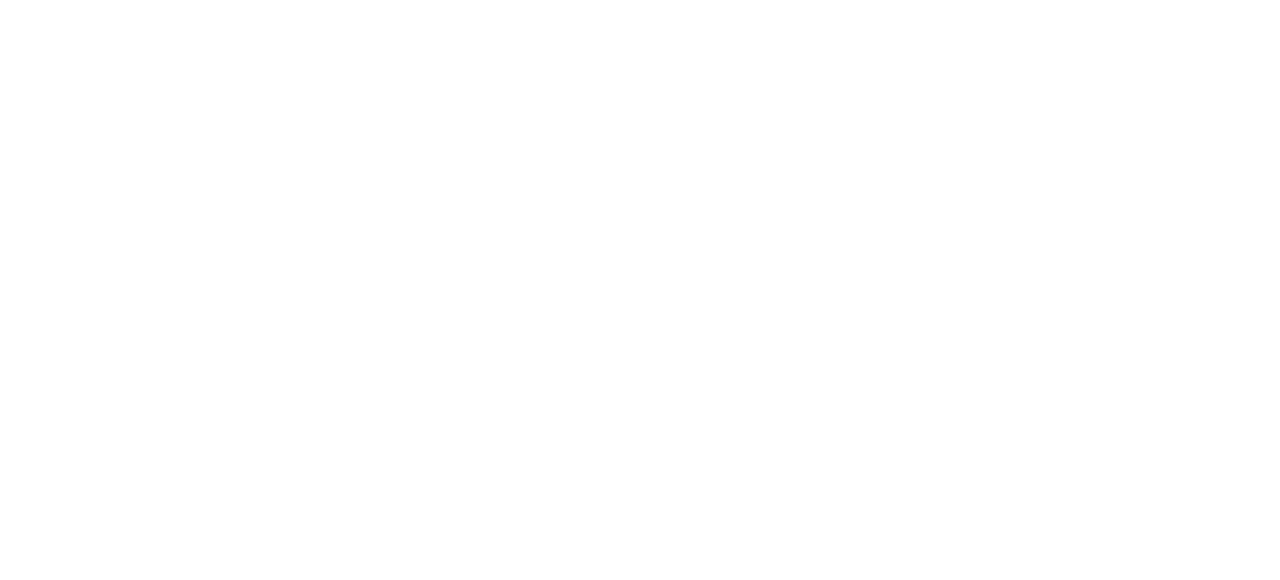
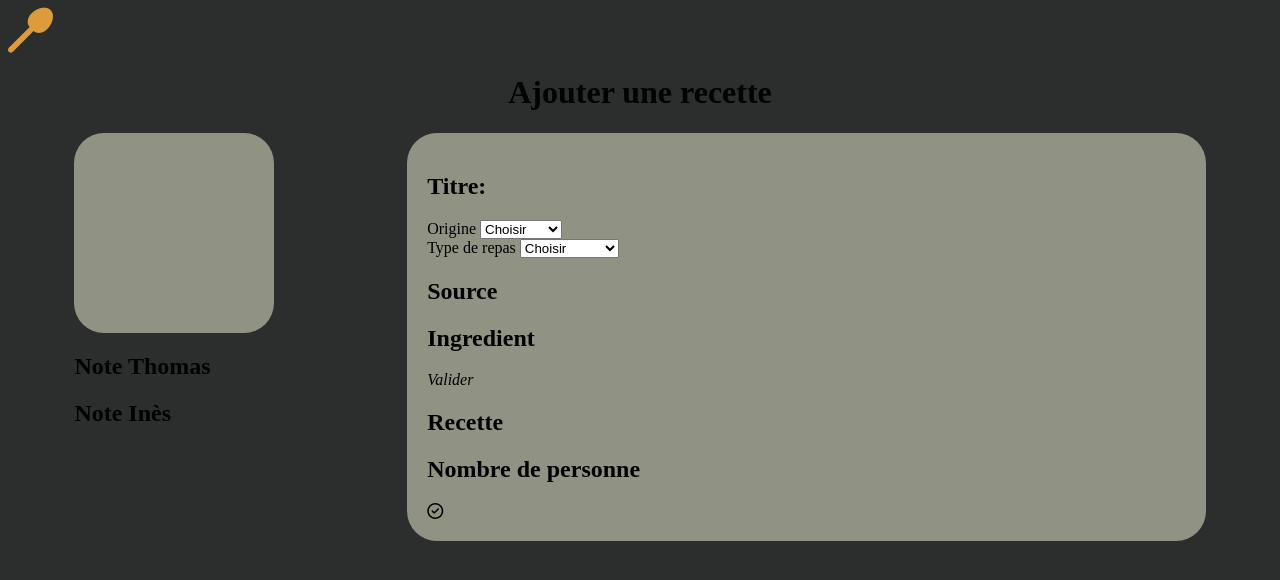
Before and after one commit to ines-lmahdi/cuisto-mas, a website: page frontend/html/add_recipe.html in a window 1280 px wide. Drawn offline with Linux system fonts and the light colour scheme.

Commit message:
start add_recipe.html

```diff
--- a/frontend/html/add_recipe.html
+++ b/frontend/html/add_recipe.html
@@ -3,12 +3,85 @@
 <head>
     <meta charset="UTF-8">
     <meta name="viewport" content="width=device-width, initial-scale=1.0">
-    <link rel="stylesheet" href="/style/style.css">
+    <link rel="stylesheet" href="/frontend/style/style.css">
     <script src="https://kit.fontawesome.com/a69e88d2f1.js" crossorigin="anonymous"></script>
     <link rel="stylesheet" href="/font/Roboto-Regular.ttf">
     <!--<link rel="preconnect" href="https://fonts.googleapis.com"><link rel="preconnect" href="https://fonts.gstatic.com" crossorigin><link href="https://fonts.googleapis.com/css2?family=Open+Sans&family=Roboto&family=Roboto+Serif:opsz,wght@8..144,100&display=swap" rel="stylesheet">-->
     <title>Cuisto'mas</title>
 </head>
-<body>
+<body id="page_add_recipe" class="bg_grey">
+    <header>
+        <a href="index.html"><i class="fa-solid fa-spoon spoon_menu"></i></a>
+        <h1>Ajouter une recette</h1>
+    </header>
+    <main >
+        <div id="recite">
+            <aside id="left_side">
+                <div id="add_image">
+                    <input type="image" src="" alt="">
+                </div>
+                <div id="add_note">
+                    <div id="note_thomas">
+                        <h2> Note Thomas</h2>
+                        <div id="star_note">
+                            <i></i>
+                        </div>
+                    </div>
+                    <div id="note_ines">
+                        <h2> Note Inès</h2>
+                        <div id="star_note">
+                            <i></i>
+                        </div>
+                    </div>
+                </div>
+            </aside>
+            <aside id="right_side">
+                <div id="recipe_title">
+                    <h2>Titre:</h2>
+                </div>
+                <div id="recipe_origine">
+                    <label for="origine-select">Origine</label>
+                    <select name="origine" id="origine-select">
+                        <option value="">Choisir</option>
+                        <option value="algerien">Algérien</option>
+                        <option value="américain">Americain</option>
+                        <option value="anglais">Anglais</option>
+                        <option value="chinois">Chinois</option>
+                        <option value="espagnol">Espagnol</option>
+                        <option value="français">Français</option>
+                        <option value="indien">Indien</option>
+                        <option value="italien">Italien</option>
+                        <option value="japonais">Japonais</option>
+                        <option value="marocain">Marocain</option>
+                        <option value="tunisien">Tunisien</option>
+                    </select>
+                </div>
+                <div id="recipe_type">
+                    <label for="type-select">Type de repas</label>
+                    <select name="type" id="type-select">
+                        <option value="">Choisir</option>
+                        <option value="apero">Apéro</option>
+                        <option value="entrer">Entrer</option>
+                        <option value="plat principal">Plat principal</option>
+                        <option value="dessert">Dessert</option>
+                    </select>
+                </div>
+                <div id="recipe_source">
+                    <h2>Source</h2>
+                </div>
+                <div id="recipe_ingredient">
+                    <h2>Ingredient</h2>
+                    <i>Valider</i>
+                </div>
+                <div id="recipe_texte">
+                    <h2>Recette</h2>
+                </div>
+                <div id="recipe_personne"></div>
+                    <h2>Nombre de personne</h2>
+                <div id="recipe_validation">
+                    <i class="fa-regular fa-circle-check"></i>                </div>
+            </aside>
+        </div>
+    </main>
 </body>
 </html>
--- a/frontend/style/main.scss
+++ b/frontend/style/main.scss
@@ -1,5 +1,6 @@
 
 /* GENERAL (sreen 1080x810 */
+
 @font-face {
     font-family: 'Cream cake';
     src: url(/frontend/font/Cream\ Cake.otf);
@@ -15,26 +16,35 @@
 .roboto{
     font-family: 'Roboto';
 }
-/* INDEX */
 
-#bg_index{
+.bg_index{
     background-image:url(/frontend/images/bg_index.jpg);
     background-repeat: no-repeat;
     background-size: cover;
     background-attachment: fixed;
 
 }
-h1{
-    font-family: 'Cream cake';
-    text-align: center;
-    font-size: 120px;
-    color: white;
-    font-family: 'Cream cake';
-    margin: 0px;
+.bg_grey{
+    background-color: #2b2e2c;
 }
+.spoon_menu{
+    color: rgb(220, 156, 60);
+    font-size: 45px;
+    display: flex;
+    justify-content: end;
+}
+/* INDEX */
 
 
-main{
+#page_index{
+    h1{
+        font-family: 'Cream cake';
+        text-align: center;
+        font-size: 120px;
+        color: white;
+        font-family: 'Cream cake';
+        margin: 0px;
+    }
     h2{
         text-align: center;
         font-size: 50px;
@@ -75,3 +85,36 @@ main{
          }
      }
 }
+
+#page_add_recipe{
+    header{
+        h1{
+            text-align: center;
+        }
+    }
+    main{
+        #recite{
+            display: flex;
+            flex-direction: row;
+            justify-content: space-around;
+
+            #left_side{
+                #add_image{
+                    width: 200px;
+                    height: 200px;
+                    border-radius: 30px;
+                    background-color: rgba(245, 245, 220, 0.5);
+                }
+            }
+            #right_side{
+                width: 60%;
+                background-color: rgba(245, 245, 220, 0.5);
+                border-radius: 30px;
+                padding: 20px;
+            }
+
+        }
+    }
+
+
+}
--- a/package.json
+++ b/package.json
@@ -4,7 +4,7 @@
   "description": "",
   "main": "index.js",
   "scripts": {
-    "compile": "sass frontend/style/main.scss frontend/style/style.css --watch "
+    "sass": "sass frontend/style/main.scss frontend/style/style.css --watch "
   },
   "repository": {
     "type": "git",
```
Also changed, not shown: frontend/html/fridge.html (+1 -1 lines), frontend/html/index.html (+1 -1 lines), frontend/html/recipe.html (+4 -1 lines), frontend/html/research.html (+4 -1 lines), frontend/html/search_result.html (+1 -1 lines), frontend/html/shopping_list.html (+4 -1 lines), frontend/html/weekly.html (+4 -2 lines), frontend/style/style.css, 1 other file.
